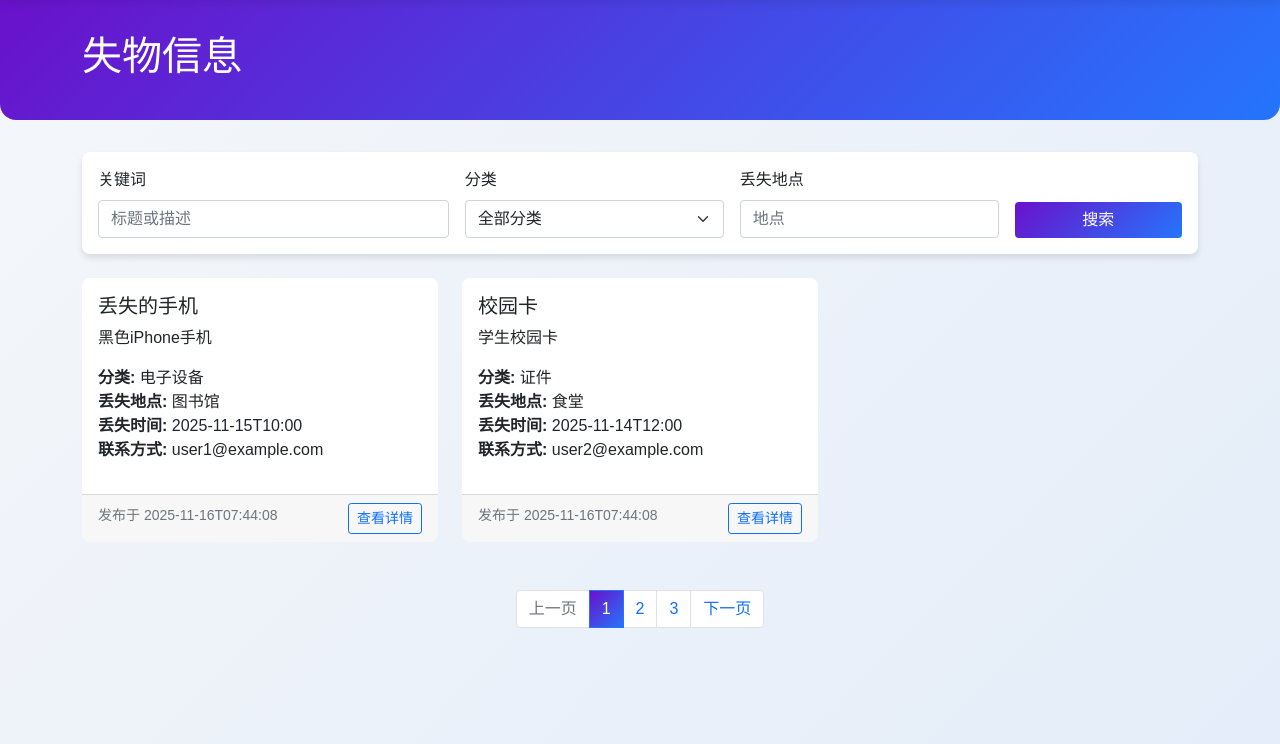
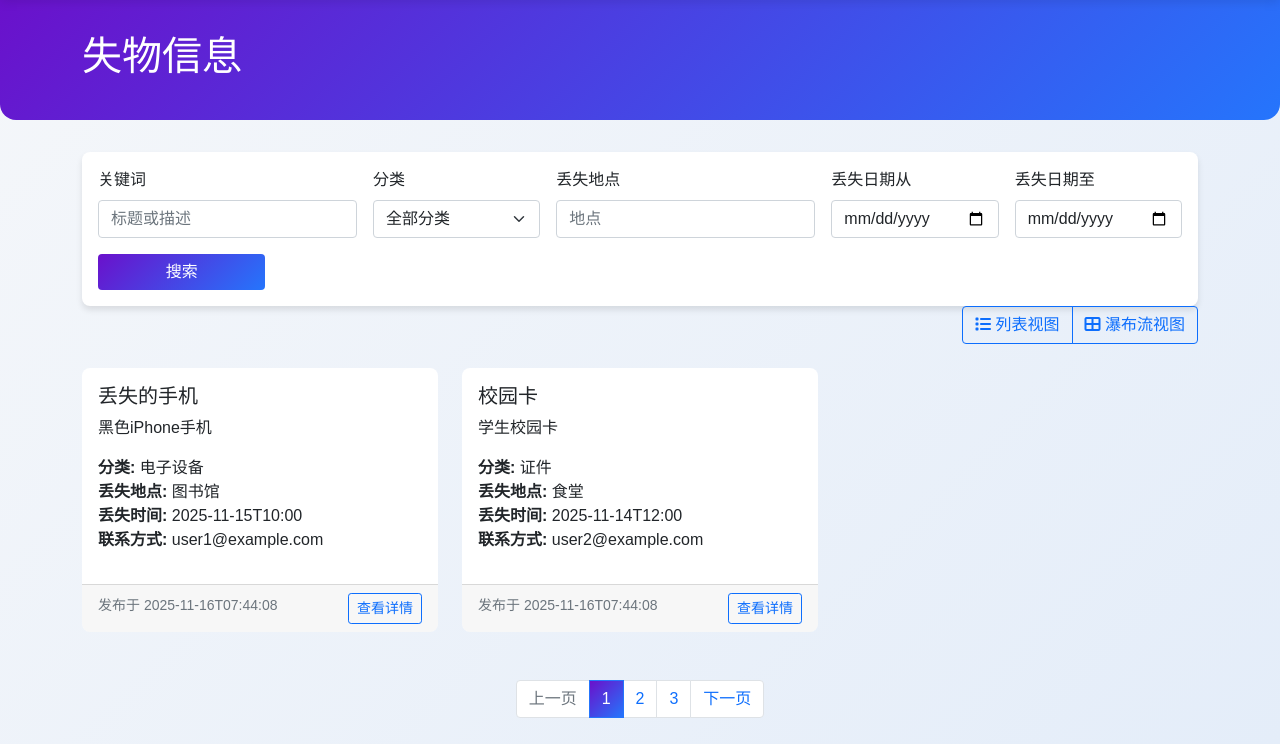
Before and after one commit to YouChunSheng/LostAndFound_Platform, a Java web app: page /lost-items in a window 1280 px wide. Shown: the part 56-800 px from the top of the page. Run offline with Tomcat 11, a stand-in JSP engine, Linux system fonts and the light colour scheme; data comes from the database, SQL or seed files in the repository.

Commit message:
实现失物信息页面的瀑布流浏览模式和增强筛选功能

```diff
--- a/src/main/java/com/lostandfound/controller/LostItemServlet.java
+++ b/src/main/java/com/lostandfound/controller/LostItemServlet.java
@@ -40,8 +40,10 @@ public class LostItemServlet extends HttpServlet {
                 String keyword = request.getParameter("keyword");
                 String category = request.getParameter("category");
                 String location = request.getParameter("location");
+                String dateFrom = request.getParameter("dateFrom");
+                String dateTo = request.getParameter("dateTo");
 
-                List<LostItem> lostItems = lostItemService.searchLostItems(keyword, category, location);
+                List<LostItem> lostItems = lostItemService.searchLostItems(keyword, category, location, dateFrom, dateTo);
                 request.setAttribute("lostItems", lostItems);
                 request.getRequestDispatcher("/lost-items.jsp").forward(request, response);
             } else if (pathInfo.equals("/new")) {
--- a/src/main/java/com/lostandfound/service/LostItemService.java
+++ b/src/main/java/com/lostandfound/service/LostItemService.java
@@ -38,4 +38,9 @@ public class LostItemService {
     public List<LostItem> searchLostItems(String keyword, String category, String location) throws SQLException {
         return lostItemDAO.searchLostItems(keyword, category, location);
     }
+
+    // Search lost items with additional date range filters
+    public List<LostItem> searchLostItems(String keyword, String category, String location, String dateFrom, String dateTo) throws SQLException {
+        return lostItemDAO.searchLostItems(keyword, category, location, dateFrom, dateTo);
+    }
 }
--- a/src/main/webapp/lost-items.jsp
+++ b/src/main/webapp/lost-items.jsp
@@ -6,6 +6,7 @@
     <meta charset="UTF-8">
     <title>失物信息 - 失物招领平台</title>
     <link href="https://cdn.jsdelivr.net/npm/bootstrap@5.1.3/dist/css/bootstrap.min.css" rel="stylesheet">
+    <link rel="stylesheet" href="https://cdnjs.cloudflare.com/ajax/libs/font-awesome/6.0.0/css/all.min.css">
     <style>
         body {
             font-family: "Microsoft YaHei", Arial, sans-serif;
@@ -55,6 +56,46 @@
         .page-item.active .page-link {
             background: linear-gradient(135deg, #6a11cb 0%, #2575fc 100%);
             border-color: #2575fc;
+        }
+
+        /* 瀑布流布局样式 */
+        .masonry-grid {
+            display: grid;
+            grid-template-columns: repeat(auto-fill, minmax(300px, 1fr));
+            grid-gap: 20px;
+            margin-top: 20px;
+        }
+
+        .masonry-item {
+            break-inside: avoid;
+            margin-bottom: 20px;
+        }
+
+        .view-toggle {
+            margin-bottom: 20px;
+            text-align: right;
+        }
+
+        .view-btn {
+            margin-left: 10px;
+        }
+
+        .masonry-card {
+            transition: transform 0.3s ease, box-shadow 0.3s ease;
+            border: none;
+            border-radius: 0.5rem;
+            overflow: hidden;
+        }
+
+        .masonry-card:hover {
+            transform: translateY(-5px);
+            box-shadow: 0 10px 20px rgba(0,0,0,0.15);
+        }
+
+        .masonry-card img {
+            width: 100%;
+            height: 200px;
+            object-fit: cover;
         }
     </style>
 </head>
@@ -116,7 +157,7 @@
         <div class="card search-card mt-4">
             <div class="card-body">
                 <form class="row g-3" method="get" action="lost-items">
-                    <div class="col-md-4">
+                    <div class="col-md-3">
                         <label for="keyword" class="form-label">关键词</label>
                         <input type="text" class="form-control" id="keyword" name="keyword" placeholder="标题或描述" value="${param.keyword}" list="keywords">
                         <datalist id="keywords">
@@ -137,7 +178,7 @@
                             <option value="雨伞">
                         </datalist>
                     </div>
-                    <div class="col-md-3">
+                    <div class="col-md-2">
                         <label for="category" class="form-label">分类</label>
                         <select class="form-select" id="category" name="category">
                             <option value="">全部分类</option>
@@ -150,64 +191,32 @@
                     </div>
                     <div class="col-md-3">
                         <label for="location" class="form-label">丢失地点</label>
-                        <input type="text" class="form-control" id="location" name="location" placeholder="地点" value="${param.location}" list="locations">
-                        <datalist id="locations">
-                            <optgroup label="一、二期区域 - 学生生活与运动区">
-                                <option value="学生宿舍8栋">
-                                <option value="学生宿舍9栋">
-                                <option value="学生宿舍10栋">
-                                <option value="学生宿舍11栋">
-                                <option value="学生宿舍12栋">
-                                <option value="学生宿舍13栋">
-                                <option value="第二饭堂">
-                                <option value="运动场">
-                                <option value="运动场看台">
-                                <option value="篮球场">
-                                <option value="北门2">
-                            </optgroup>
-                            <optgroup label="未开放区域">
-                                <option value="未开放区域">
-                                <option value="未开放水域">
-                            </optgroup>
-                            <optgroup label="中部区域 - 教学与科研区">
-                                <option value="图书馆">
-                                <option value="公共实验楼">
-                                <option value="软件学院">
-                                <option value="健康学院">
-                                <option value="护理学院">
-                                <option value="公共教学楼">
-                                <option value="行政楼">
-                                <option value="北正门">
-                            </optgroup>
-                            <optgroup label="一期区域 - 学生生活与功能区">
-                                <option value="学生宿舍1栋">
-                                <option value="学生宿舍2栋">
-                                <option value="学生宿舍3栋">
-                                <option value="学生宿舍4栋">
-                                <option value="学生宿舍5栋">
-                                <option value="学生宿舍6栋">
-                                <option value="学生宿舍7栋">
-                                <option value="第一饭堂">
-                                <option value="南药中心">
-                                <option value="创新创业大楼">
-                                <option value="联盟大楼交流中心">
-                                <option value="会议中心">
-                                <option value="排球场">
-                                <option value="网球场">
-                                <option value="篮球场">
-                                <option value="西门">
-                                <option value="北门1">
-                                <option value="广东药科大学公交站">
-                            </optgroup>
-                            <optgroup label="其他">
-                                <option value="其他地点">
-                            </optgroup>
-                        </datalist>
+                        <input type="text" class="form-control" id="location" name="location" placeholder="地点" value="${param.location}">
+                    </div>
+                    <div class="col-md-2">
+                        <label for="dateFrom" class="form-label">丢失日期从</label>
+                        <input type="date" class="form-control" id="dateFrom" name="dateFrom" value="${param.dateFrom}">
+                    </div>
+                    <div class="col-md-2">
+                        <label for="dateTo" class="form-label">丢失日期至</label>
+                        <input type="date" class="form-control" id="dateTo" name="dateTo" value="${param.dateTo}">
                     </div>
                     <div class="col-md-2 d-flex align-items-end">
                         <button type="submit" class="btn btn-primary w-100">搜索</button>
                     </div>
                 </form>
+            </div>
+        </div>
+
+        <!-- 视图切换按钮 -->
+        <div class="view-toggle">
+            <div class="btn-group" role="group">
+                <button type="button" class="btn btn-outline-primary view-btn" id="list-view-btn">
+                    <i class="fas fa-list"></i> 列表视图
+                </button>
+                <button type="button" class="btn btn-outline-primary view-btn" id="masonry-view-btn">
+                    <i class="fas fa-th-large"></i> 瀑布流视图
+                </button>
             </div>
         </div>
 
@@ -217,7 +226,8 @@
             </div>
         </c:if>
 
-        <div class="row mt-4">
+        <!-- 列表视图 -->
+        <div id="list-view" class="row mt-4">
             <c:forEach var="item" items="${lostItems}">
                 <div class="col-md-4 mb-4">
                     <div class="card h-100">
@@ -232,6 +242,32 @@
                                 <li><strong>丢失地点:</strong> ${item.lostLocation}</li>
                                 <li><strong>丢失时间:</strong> ${item.lostTime}</li>
                                 <li><strong>联系方式:</strong> ${item.contactInfo}</li>
+                            </ul>
+                        </div>
+                        <div class="card-footer">
+                            <small class="text-muted">发布于 ${item.createdAt}</small>
+                            <a href="lost-items/detail?id=${item.id}" class="btn btn-sm btn-outline-primary float-end">查看详情</a>
+                        </div>
+                    </div>
+                </div>
+            </c:forEach>
+        </div>
+
+        <!-- 瀑布流视图 -->
+        <div id="masonry-view" class="masonry-grid" style="display: none;">
+            <c:forEach var="item" items="${lostItems}">
+                <div class="masonry-item">
+                    <div class="card masonry-card">
+                        <c:if test="${item.imageUrl != null && !empty item.imageUrl}">
+                            <img src="${item.imageUrl}" class="card-img-top" alt="${item.title}">
+                        </c:if>
+                        <div class="card-body">
+                            <h5 class="card-title">${item.title}</h5>
+                            <p class="card-text">${item.description}</p>
+                            <ul class="list-unstyled">
+                                <li><strong>分类:</strong> ${item.category}</li>
+                                <li><strong>丢失地点:</strong> ${item.lostLocation}</li>
+                                <li><strong>丢失时间:</strong> ${item.lostTime}</li>
                             </ul>
                         </div>
                         <div class="card-footer">
@@ -259,5 +295,25 @@
         </nav>
     </div>
     <script src="https://cdn.jsdelivr.net/npm/bootstrap@5.1.3/dist/js/bootstrap.bundle.min.js"></script>
+    <script>
+        // 视图切换功能
+        document.getElementById('list-view-btn').addEventListener('click', function() {
+            document.getElementById('list-view').style.display = 'flex';
+            document.getElementById('masonry-view').style.display = 'none';
+            this.classList.remove('btn-outline-primary');
+            this.classList.add('btn-primary');
+            document.getElementById('masonry-view-btn').classList.remove('btn-primary');
+            document.getElementById('masonry-view-btn').classList.add('btn-outline-primary');
+        });
+
+        document.getElementById('masonry-view-btn').addEventListener('click', function() {
+            document.getElementById('list-view').style.display = 'none';
+            document.getElementById('masonry-view').style.display = 'grid';
+            this.classList.remove('btn-outline-primary');
+            this.classList.add('btn-primary');
+            document.getElementById('list-view-btn').classList.remove('btn-primary');
+            document.getElementById('list-view-btn').classList.add('btn-outline-primary');
+        });
+    </script>
 </body>
 </html>
```
Also changed, not shown: src/main/java/com/lostandfound/dao/LostItemDAO.java (+17 -0 lines).
